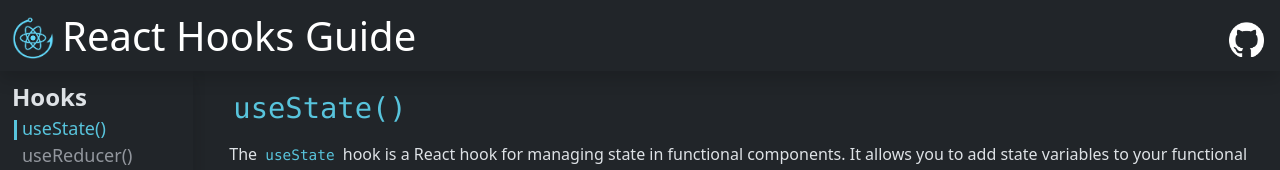
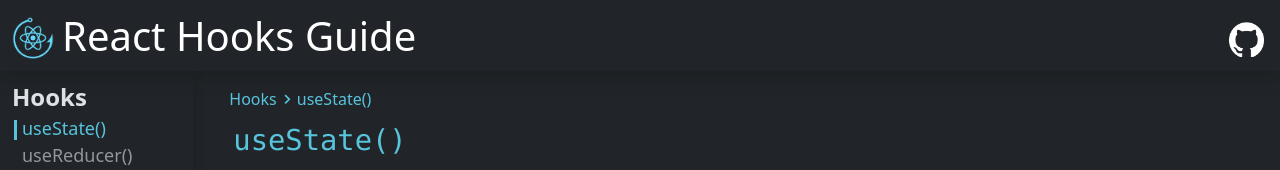
Before and after one commit to alonzojoe/react-hooks-guide, a React (Vite) app: page /use-state in a window 1280 px wide. Shown: the top 170 px of the page. Built offline with nearby package versions, Linux system fonts and the light colour scheme.

Commit message:
feat: Create new component BreadCrumbs and implement it in useState page

```diff
--- /dev/null
+++ b/src/components/UI/BreadCrumbs.jsx
@@ -0,0 +1,12 @@
+import React from "react";
+
+const BreadCrumbs = ({ category, name }) => {
+  return (
+    <div className="d-flex align-items-center mb-2 bread-crumbs">
+      <span>{category}</span> <i className="bx bx-chevron-right fs-5"></i>{" "}
+      <span>{name}</span>
+    </div>
+  );
+};
+
+export default BreadCrumbs;
--- a/src/index.css
+++ b/src/index.css
@@ -69,3 +69,7 @@
     flex-direction: column !important;
   }
 }
+
+.bread-crumbs {
+  color: #58c4dc;
+}
--- a/src/pages/use-state/HookUseState.jsx
+++ b/src/pages/use-state/HookUseState.jsx
@@ -1,4 +1,5 @@
 import React, { useState } from "react";
+import BreadCrumbs from "@/components/UI/BreadCrumbs";
 import Input from "@/components/UI/Input";
 import CodeEditor from "@uiw/react-textarea-code-editor";
 
@@ -26,6 +27,7 @@
 
   return (
     <>
+      <BreadCrumbs category="Hooks" name="useState()" />
       <h2>
         <code>useState()</code>
       </h2>
```
